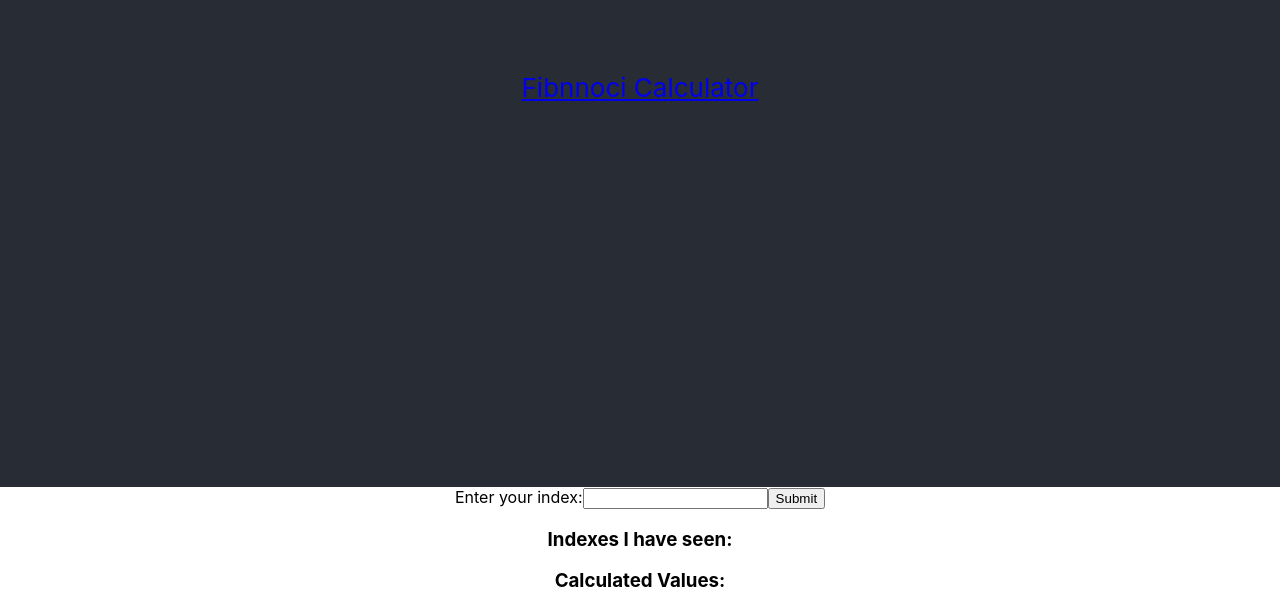
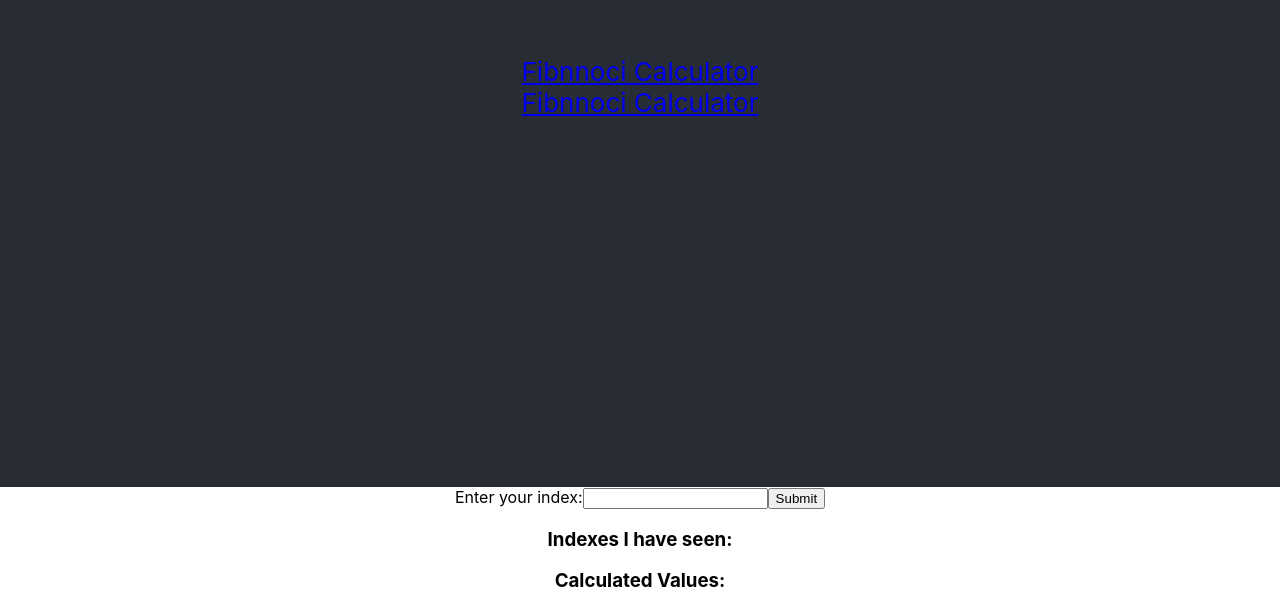
Before and after one commit to theprashant-one/complex, a React (Create React App) app in the folder client/: page / in a window 1280 px wide. Shown: the part 313-924 px from the top of the page. Built offline with nearby package versions, Linux system fonts and the light colour scheme; no server answers.

Commit message:
change heading

```diff
--- a/client/src/App.js
+++ b/client/src/App.js
@@ -10,6 +10,7 @@ function App() {
       <div className="App">
         <header className="App-header">
           <Link to="/">Fibnnoci Calculator</Link>
+          <Link to="/">Fibnnoci Calculator</Link>
         </header>
         <div>
           <Route exact path="/" component={Fib} />
```
